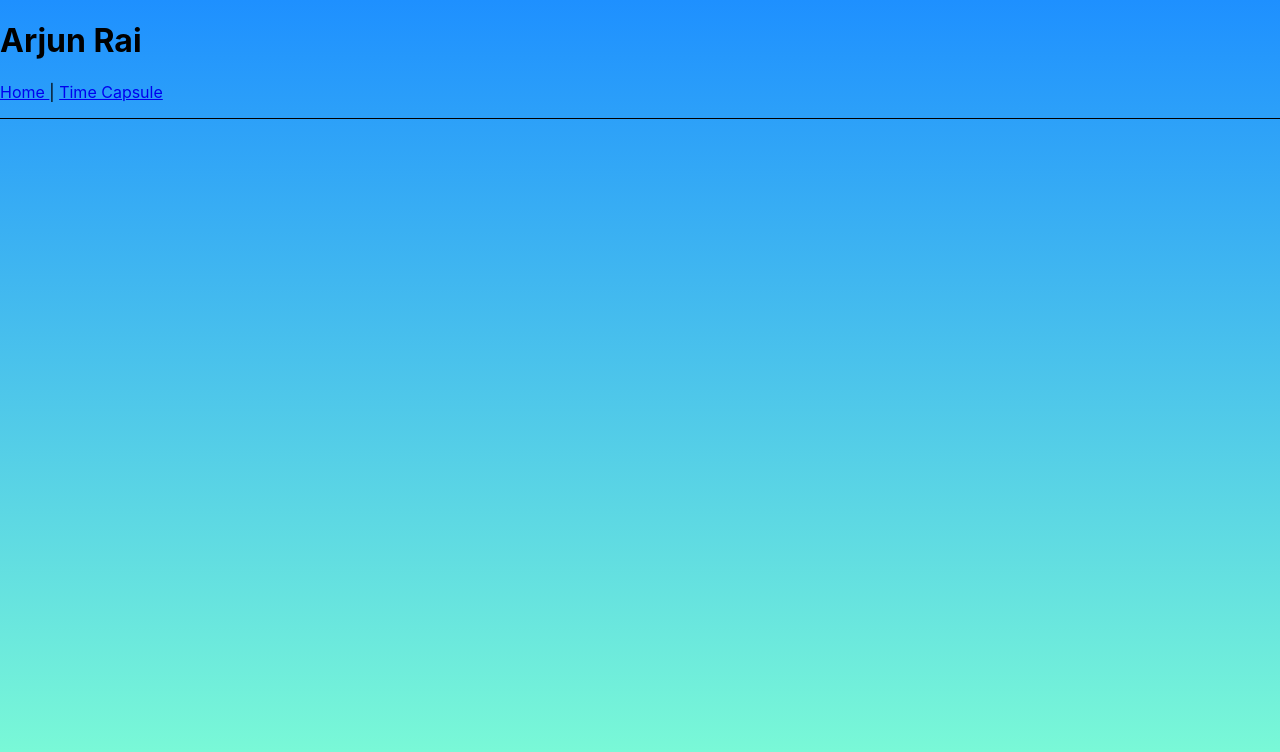
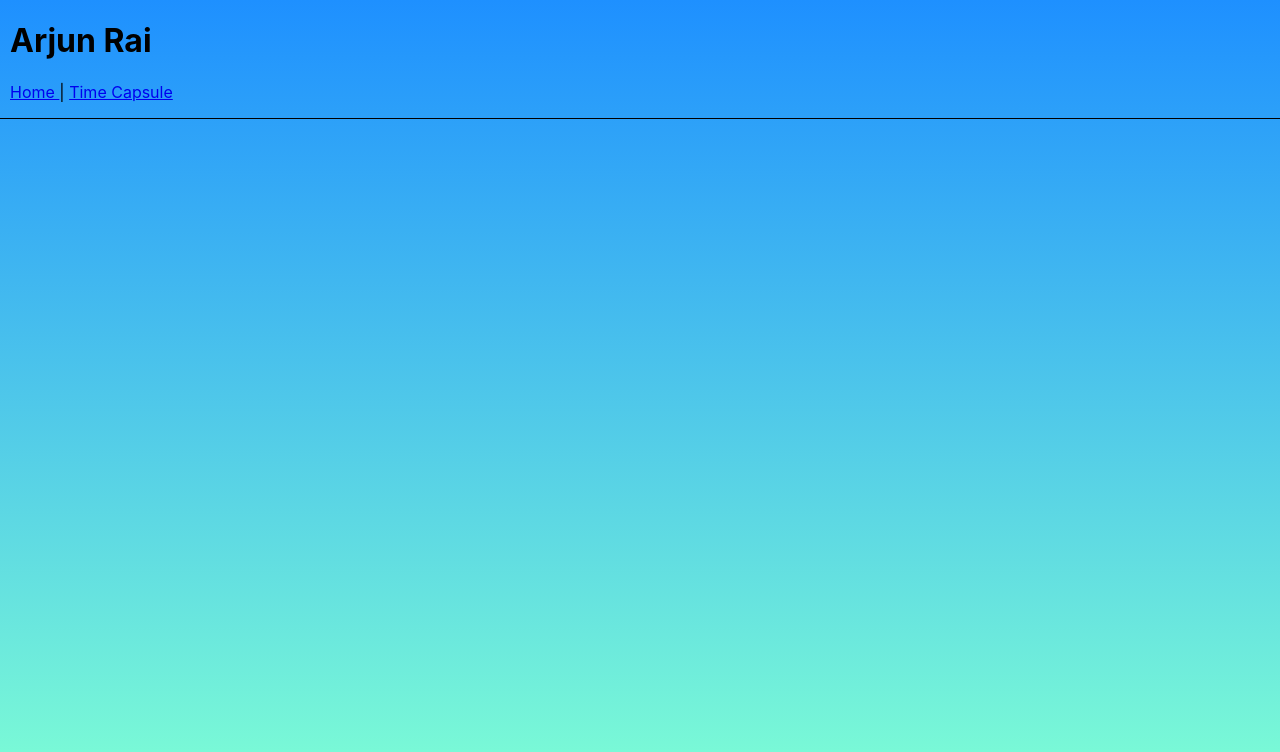
Before and after one commit to arjun-rai/Website, a React (Create React App) app: page / in a window 1280 px wide. Shown: the top 752 px of the page. Built offline with nearby package versions, Linux system fonts and the light colour scheme.

Commit message:
fast reload fixed

```diff
--- /dev/null
+++ b/src/App.css
@@ -0,0 +1,3 @@
+.container {
+    padding-left: 10px;
+}
--- a/src/App.js
+++ b/src/App.js
@@ -1,18 +1,19 @@
 import React from "react";
 import {Link, Outlet} from "react-router-dom";
+import './App.css';
 
 export default function App() {
     return (
       <div>
-        <h1>Arjun Rai</h1>
-        <nav
+        <h1 className='container'>Arjun Rai</h1>
+        <nav className='container'
             style={{
                 borderBottom: "solid 1px",
                 paddingBottom: "1rem"
             }}
         >
            <Link to="/">Home </Link> | {" "}
-           <Link to="/TimeCapsule">Time Capsule </Link>
+           <Link to="/TimeCapsule">Time Capsule</Link>
 
         </nav>
         <Outlet />
```
Also changed, not shown: package.json (+3 -5 lines), 2 other files (tests, documents, lock files or other folders).
